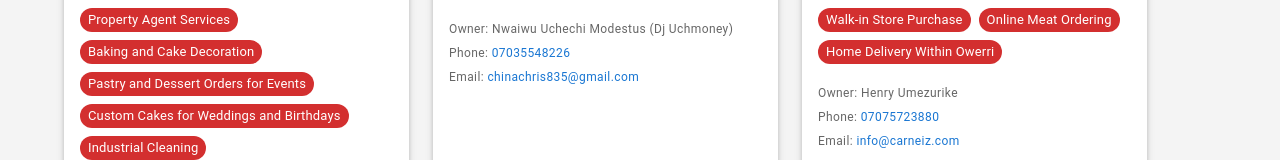
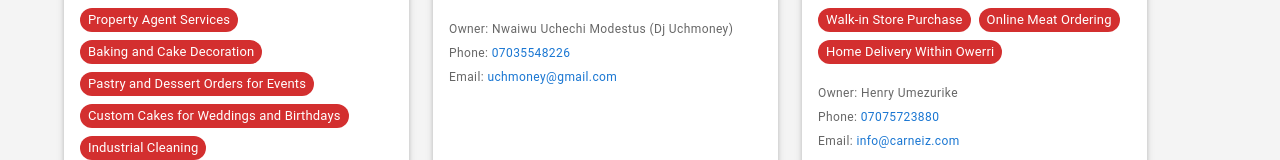
Before and after one commit to mutiu4luv/sabi-brothers-club-business-album, a React (Vite) app: page / in a window 1280 px wide. Shown: the part 3200-3360 px from the top of the page. Built offline with nearby package versions, Linux system fonts and the light colour scheme; some icons are missing.

Commit message:
businesscard

```diff
--- a/src/component/landingPage/BusinessCard.jsx
+++ b/src/component/landingPage/BusinessCard.jsx
@@ -224,7 +224,7 @@ const BusinessCard = () => {
         "Full Event Planning Services",
       ],
       phone: "07035548226 ",
-      email: "chinachris835@gmail.com",
+      email: "uchmoney@gmail.com",
       facebook: "https://m.facebook.com/nwaiwu.uchmoney/",
       whatsapp: "+2347035548226",
     },
```
